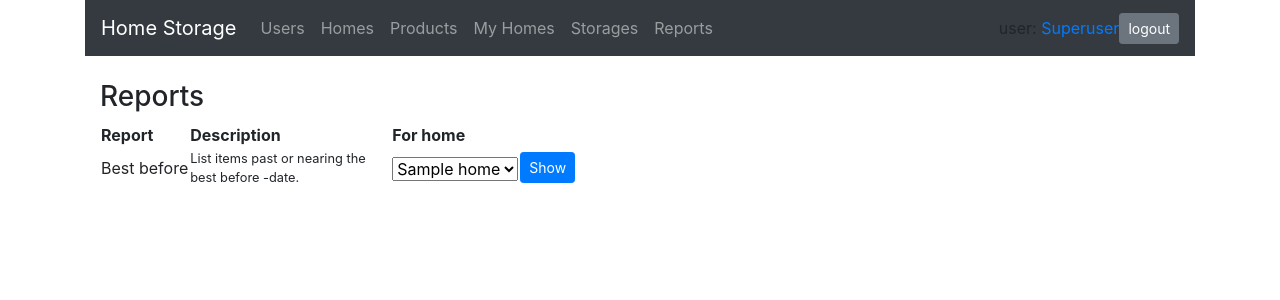
After one commit to Peanhua/HomeStorage, a Flask app: page /reports in a window 1280 px wide. The commit adds this page. Shown: the top 300 px of the page. Run offline with Flask 2, Linux system fonts and the light colour scheme; a user stored in the database is signed in; tables that the repository leaves empty hold one stand-in row (values such as "Sample post"); some libraries are stand-ins or nearby versions.

Commit message:
Add reports -view to list all the reports. Add report: best before.

```diff
--- a/application/__init__.py
+++ b/application/__init__.py
@@ -83,6 +83,7 @@ from application.homes    import views
 
 from application.items    import models
 
+from application.reports  import views
 
 
 # Authentication continued:
--- /dev/null
+++ b/application/reports/views.py
@@ -0,0 +1,31 @@
+from application                 import app, db, login_required
+from application.products.models import Product
+from application.homes.models    import Home
+from flask                       import redirect, render_template, url_for
+from flask_login                 import current_user
+
+
+@app.route("/reports", methods=["GET"])
+@login_required()
+def reports_index():
+    class Report(object):
+        def __init__(self, id, name, description):
+            self.id          = id
+            self.name        = name
+            self.description = description
+
+    reports = [ Report("best_before", "Best before", "List items past or nearing the best before -date.") ]
+    homes = current_user.get_my_homes()
+    return render_template("reports/index.html", reports=reports, homes=homes)
+
+
+@app.route("/reports/<report_id>/<home_id>", methods=["GET"])
+@login_required()
+def report_show(report_id, home_id):
+    home = Home.query.get(home_id)
+    if report_id == "best_before":
+        days = 7
+        items = home.get_stock_going_bad(days)
+        return render_template("reports/best_before.html", home=home, items=items, days=days)
+    else:
+        return redirect(url_for("reports_index"))
--- a/application/static/index.js
+++ b/application/static/index.js
@@ -122,3 +122,12 @@ onStockAdjustClicked = (product_id, amount) => {
   change.value = changeval
   newquant.innerHTML = newcur
 }
+
+
+
+onShowReportClicked = (report_id) => {
+  const homeselect = document.getElementById("home_select_" + report_id)
+  const home_id = homeselect.options[homeselect.selectedIndex].value
+  const url = showReportUrl(report_id, home_id)
+  location.assign(url)
+}
--- a/application/templates/layout.html
+++ b/application/templates/layout.html
@@ -15,6 +15,9 @@
       }
       editHomeUsersUrl = (home_id) => {
         return "{{ url_for('homeusers_edit', home_id='HOME_ID') }}".replace(/HOME_ID/, home_id)
+      }
+      showReportUrl = (report_id, home_id) => {
+        return "{{ url_for('report_show', report_id='REPORT_ID', home_id='HOME_ID') }}".replace(/REPORT_ID/, report_id).replace(/HOME_ID/, home_id)
       }
     </script>
     <script src="{{ url_for('static', filename='index.js') }}"></script>
@@ -49,6 +52,9 @@
             <li class="nav-item">
               <a class="nav-link" href="{{ url_for('storages_index') }}">Storages</a>
             </li>
+            <li class="nav-item">
+              <a class="nav-link" href="{{ url_for('reports_index') }}">Reports</a>
+            </li>
           </ul>
           <div class="form-inline mt-2 mt-md-0">
             <span>user: <a href="{{ url_for('users_profile_edit') }}">{{ current_user.name }}</a></span>
--- /dev/null
+++ b/application/templates/reports/index.html
@@ -0,0 +1,32 @@
+{% extends "layout.html" %}
+
+{% block body %}
+<h3>Reports</h3>
+{% if homes|length > 0 %}
+<table>
+  <tr>
+    <th>Report</th>
+    <th>Description</th>
+    <th>For home</th>
+    <th></th>
+  </tr>
+  {% for report in reports %}
+  <tr>
+    <td><div class="align-middle">{{ report.name }}</div></td>
+    <td><div class="small" style="width: 200px;">{{ report.description }}</div></td>
+    <td>
+      <select class="align-middle" id="home_select_{{ report.id }}">
+        {% for home in homes %}
+        <option value="{{ home.home_id }}">{{ home.name }}</option>
+        {% endfor %}
+      </select>
+    <td>
+      <button type="button" class="btn btn-primary btn-sm align-middle" onclick="onShowReportClicked('{{ report.id }}')">Show</button>
+    </td>
+  </tr>
+  {% endfor %}
+</table>
+{% else %}
+<div>You don't have any homes set. Ask your administrator to place you in one or more homes.</div>
+{% endif %}
+{% endblock %}
```
Also changed, not shown: application/homes/models.py (+26 -2 lines), application/templates/reports/best_before.html (added, +28 -0 lines), application/reports/__init__.py (added).
